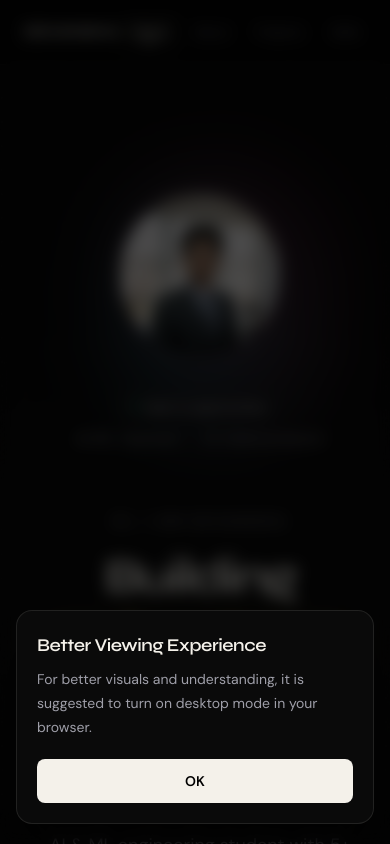
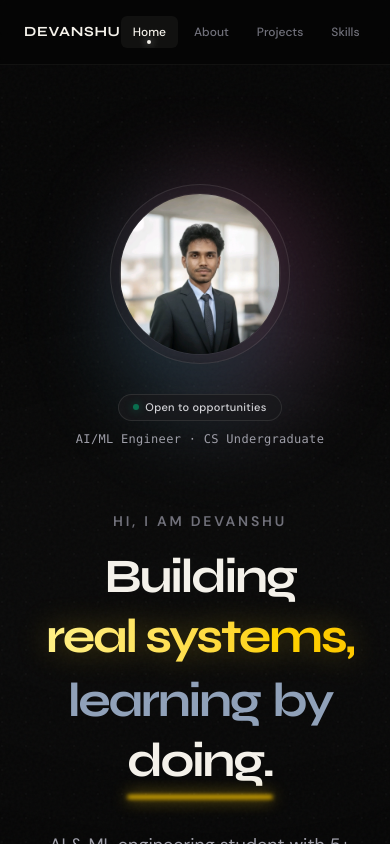
Before and after one commit to devanshu651/portfolio, a Next.js app: page / in a window 390 px wide. Shown: the top 844 px of the page. Built offline with nearby package versions, Linux system fonts and the light colour scheme.

Commit message:
chore: remove MobileExperiencePrompt component from layout

```diff
--- a/app/layout.tsx
+++ b/app/layout.tsx
@@ -3,7 +3,6 @@ import Navbar from "./components/navbar";
 import PageWrapper from "./components/PageWrapper";
 import MouseBackground from "./components/MouseBackground";
 import ScrollObserver from "./components/ScrollObserver";
-import MobileExperiencePrompt from "./components/MobileExperiencePrompt";
 import { Syne, DM_Sans } from "next/font/google";
 
 const syne = Syne({
@@ -31,7 +30,6 @@ export default function RootLayout({
       <body className={`${syne.variable} ${dmSans.variable} font-sans bg-[#050505] text-slate-50 antialiased relative min-h-screen selection:bg-white/20 selection:text-white`}>
         {/* Intersection Observer for scroll animations */}
         <ScrollObserver />
-        <MobileExperiencePrompt />
 
         {/* Interactive Premium Background Elements */}
         <MouseBackground />
```
